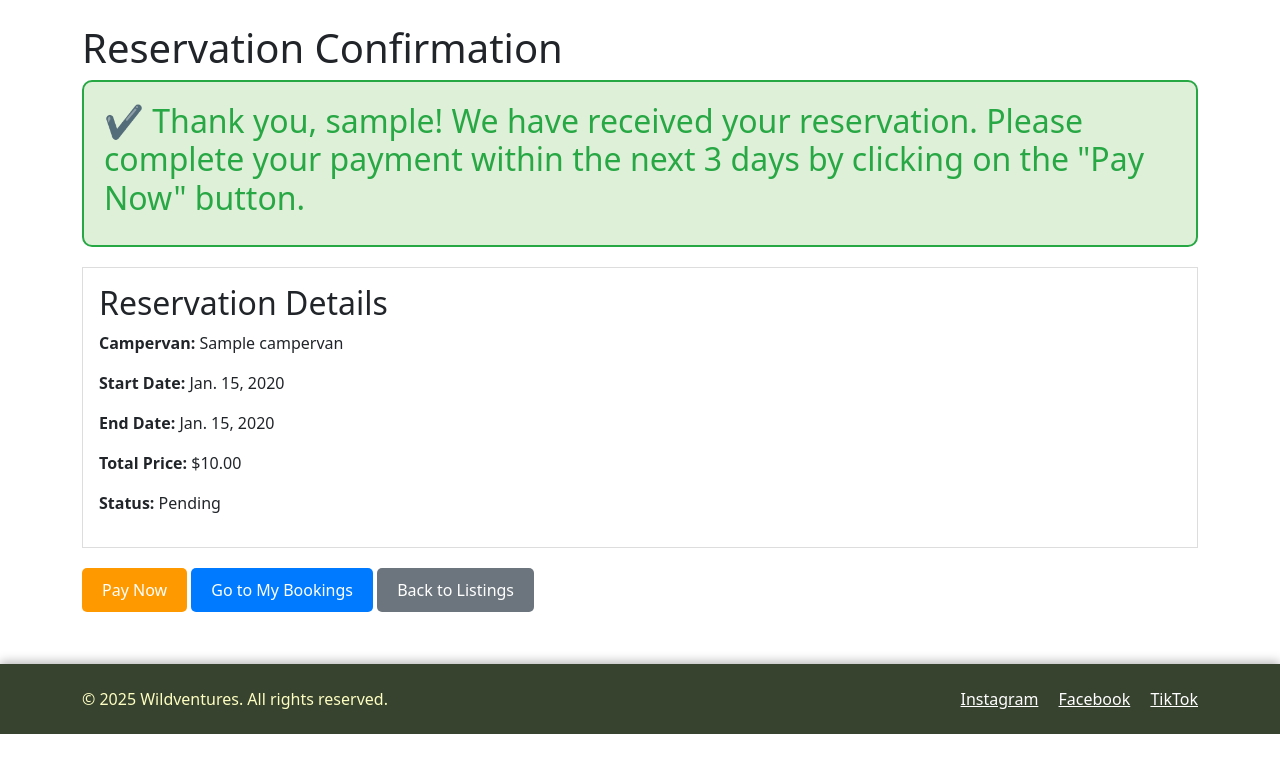
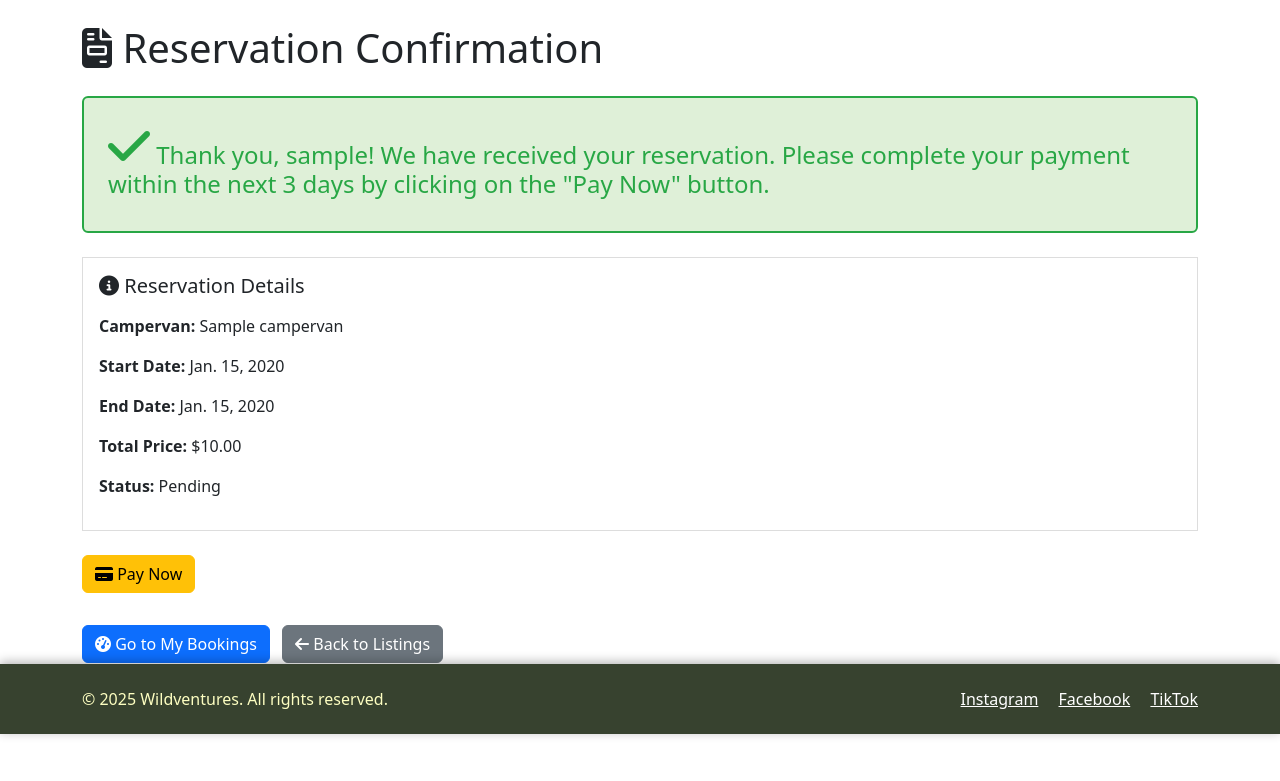
Before and after one commit to Maxcode0101/Wildventures, a Django app: page /booking/booking-confirmation/1/ in a window 1280 px wide. Shown: the part 66-847 px from the top of the page. Before the commit the page ends 800 px from the top, so only its background shows below. Run offline with Django 5.2, Linux system fonts and the light colour scheme; a user stored in the database is signed in; tables that the repository leaves empty hold one stand-in row (values such as "Sample post"); some libraries are stand-ins or nearby versions.

Commit message:
Add fontawesome and style booking_confirmation.html with bootstrap

```diff
--- a/booking/templates/booking/booking_confirmation.html
+++ b/booking/templates/booking/booking_confirmation.html
@@ -1,17 +1,17 @@
 {% extends "base.html" %}
 
 {% block content %}
-<h1>Reservation Confirmation</h1>
+<h1 class="mb-4"><i class="fa-solid fa-file-invoice"></i> Reservation Confirmation</h1>
 
-<div style="border: 2px solid #28a745; padding: 20px; margin-bottom: 20px; background-color: #dff0d8; border-radius: 10px;">
-    <h2 style="color: #28a745;">
-        <span style="font-size: 32px;">&#10004;</span> Thank you, {{ user.username }}! We have received your reservation.
+<div class="p-4 mb-4 rounded" style="border: 2px solid #28a745; background-color: #dff0d8;">
+    <h2 class="h4" style="color: #28a745;">
+        <i class="fa-solid fa-check fa-2x"></i> Thank you, {{ user.username }}! We have received your reservation.
         Please complete your payment within the next 3 days by clicking on the "Pay Now" button.
     </h2>
 </div>
 
-<div style="border: 1px solid #ddd; padding: 16px; margin-top: 20px;">
-    <h2>Reservation Details</h2>
+<div class="p-3 mb-4" style="border: 1px solid #ddd;">
+    <h2 class="h5 mb-3"><i class="fa-solid fa-info-circle"></i> Reservation Details</h2>
     <p><strong>Campervan:</strong> {{ booking.campervan.name }}</p>
     <p><strong>Start Date:</strong> {{ booking.start_date }}</p>
     <p><strong>End Date:</strong> {{ booking.end_date }}</p>
@@ -20,15 +20,17 @@
 </div>
 
 {% if booking.status == "Pending" %}
-    <a href="{% url 'create_checkout_session' booking.id %}" style="display: inline-block; margin-top: 20px; padding: 10px 20px; background-color: #ff9900; color: white; text-decoration: none; border-radius: 5px;">
-        Pay Now
+    <a href="{% url 'create_checkout_session' booking.id %}" class="btn btn-warning mb-3">
+        <i class="fa-solid fa-credit-card"></i> Pay Now
     </a>
 {% endif %}
 
-<a href="{% url 'dashboard' %}" style="display: inline-block; margin-top: 20px; padding: 10px 20px; background-color: #007bff; color: white; text-decoration: none; border-radius: 5px;">
-    Go to My Bookings
-</a>
-<a href="{% url 'campervan_list' %}" style="display: inline-block; margin-top: 20px; padding: 10px 20px; background-color: #6c757d; color: white; text-decoration: none; border-radius: 5px;">
-    Back to Listings
-</a>
+<div class="mt-3 mb-5">
+    <a href="{% url 'dashboard' %}" class="btn btn-primary me-2">
+        <i class="fa-solid fa-tachometer-alt"></i> Go to My Bookings
+    </a>
+    <a href="{% url 'campervan_list' %}" class="btn btn-secondary">
+        <i class="fa-solid fa-arrow-left"></i> Back to Listings
+    </a>
+</div>
 {% endblock %}
--- a/core/templates/core/about.html
+++ b/core/templates/core/about.html
@@ -6,13 +6,13 @@
 <!-- Hero Section -->
 <div class="hero-section" style="background-image: url('{% static "media/hero_about.jpg" %}');">
     <div class="hero-overlay">
-        <h1>About Wildventures</h1>
+        <h1>About Us</h1>
     </div>
 </div>
 
 <div class="container mt-4">
-    <h2>About Campervan Rentals</h2>
-    <p>Welcome to Campervan Rentals! We specialize in connecting adventure seekers with the perfect campervan for their next trip. Whether you're planning a weekend getaway or a cross-country journey, we've got you covered.</p>
+    <h2>About Wildventures</h2>
+    <p>Welcome to Wildventures! We specialize in connecting adventure seekers with the perfect campervan for their next trip. Whether you're planning a weekend getaway or a cross-country journey, we've got you covered.</p>
     <h2>Our Mission</h2>
     <p>We aim to make campervan rentals easy, affordable, and accessible to everyone. Adventure awaits—let's get on the road together!</p>
 </div>
--- a/templates/base.html
+++ b/templates/base.html
@@ -5,6 +5,7 @@
 <head>
     <meta charset="UTF-8">
     <meta name="viewport" content="width=device-width, initial-scale=1.0">
+    <script src="https://kit.fontawesome.com/ace94b6cab.js" crossorigin="anonymous"></script>
     <title>{% block title %}Campervan Rental{% endblock %}</title>
 
     <!-- Bootstrap 5 CSS via CDN -->
```
